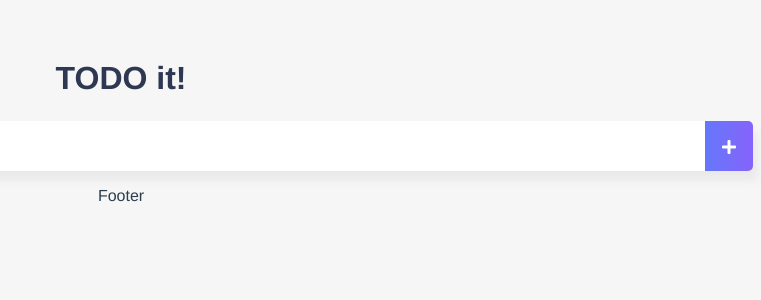
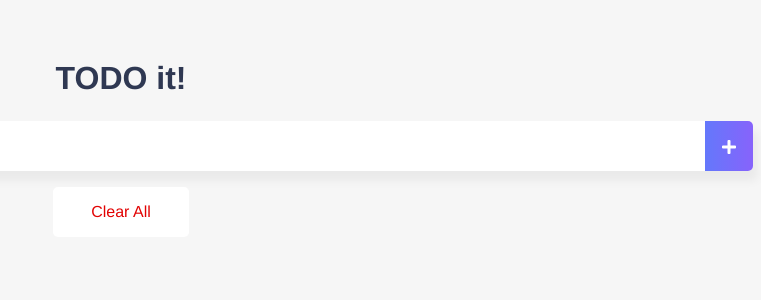
Before and after one commit to mysoyul/ucamp_vuejs2_todoapp, a Vue app: page / in a window 1280 px wide. Shown: the top 300 px of the page, without its empty margins (519-1280 px from the left). Built offline with nearby package versions, Linux system fonts and the light colour scheme.

Commit message:
todolist removeTodo 메서드 수정

```diff
--- a/src/components/TodoFooter.vue
+++ b/src/components/TodoFooter.vue
@@ -1,15 +1,31 @@
 <template>
-    <div>
-        Footer
+    <div class="clearAllContainer">
+        <span class="clearAllBtn" @click="clearTodo">Clear All</span>
     </div>
 </template>
 
 <script>
 export default {
-
+    methods: {
+        clearTodo() {
+            localStorage.clear();
+        }
+    }
 }
 </script>
 
-<style>
+<style scoped>
+.clearAllContainer {
+    width: 8.5rem;
+    height: 50px;
+    line-height: 50px;
+    background-color: white;
+    border-radius: 5px;
+    margin: 0 auto;
+}
 
+.clearAllBtn {
+    color: #e20303;
+    display: block;
+}
 </style>
--- a/src/components/TodoList.vue
+++ b/src/components/TodoList.vue
@@ -32,7 +32,7 @@
     },
     methods: {
         removeTodo(todoItem, index) {
-            localStorage.removeItem(todoItem);
+            localStorage.removeItem(todoItem.item);
             this.todoItems.splice(index, 1);
         },
         toggleComplete(todoItem) {
```
